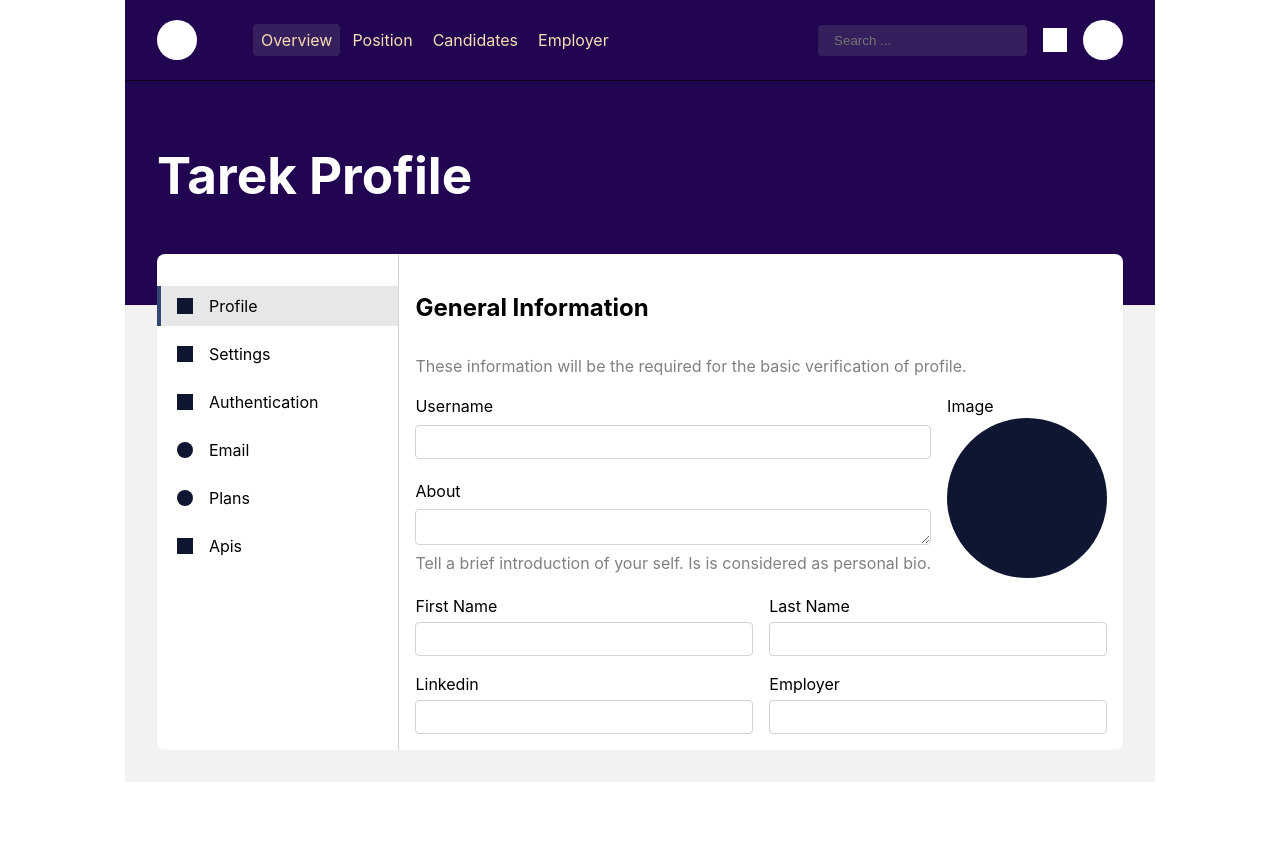
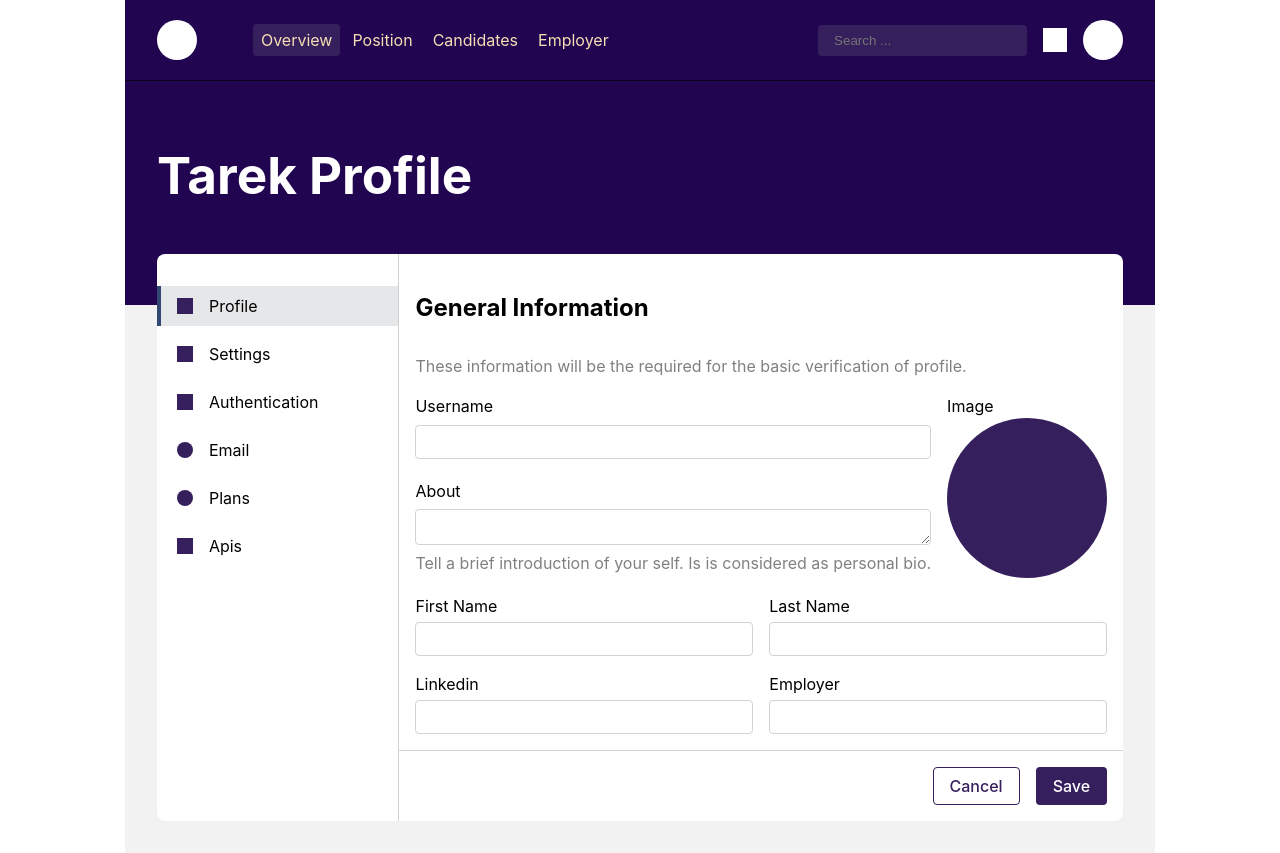
Before and after one commit to tarook0/Profile_Template, a React (Vite) app: page / in a window 1280 px wide. Before the commit the page ends 800 px from the top, so only its background shows below. Built offline with nearby package versions, Linux system fonts and the light colour scheme; the HTML template or start-up script is replaced by a standard one.

Commit message:
finish Profile template with good patterns .

```diff
--- a/src/Ui/Logo.jsx
+++ b/src/Ui/Logo.jsx
@@ -2,7 +2,7 @@ import styled from "styled-components";
 
 export const Logo = styled.div`
   --size: ${(props) => props.size};
-  background: ${(props) => (props.inverse ? "#0F1632" : "white")};
+  background: ${(props) => (props.inverse ? "#361f5d" : "white")};
   width: var(--size);
   height: var(--size);
   ${(props) => !props.square && "border-radius:50%;"}
--- a/src/Ui/RightSide.jsx
+++ b/src/Ui/RightSide.jsx
@@ -1,10 +1,10 @@
-import styled from "styled-components"
+import styled from "styled-components";
 import { Layers } from "./Layers";
 import { Pad } from "./Pad";
 import { Split } from "./Splite";
 import { Logo } from "./Logo";
 import { Column, Columns } from "./Column";
-
+import Controls from "./controls";
 
 const Form = styled.div`
   border-inline-start: 1px solid lightgrey;
@@ -31,6 +31,7 @@ const Input = styled.input`
   border-radius: 0.25rem;
   border: 1px solid lightgrey;
   color: #303030;
+  background-color: white;
   height: 30px;
 `;
 
@@ -83,7 +84,7 @@ const RightSide = () => {
         </Layers>
       </Pad>
 
-     {/* // <Controls /> */}
+      <Controls />
     </Form>
   );
 };
--- /dev/null
+++ b/src/Ui/controls.jsx
@@ -0,0 +1,26 @@
+import { styled } from "styled-components";
+import { Pad } from "./Pad";
+import { Inline } from "./Inline";
+
+
+const Button = styled(Pad).attrs(() => ({
+  as: "button",
+  padding: ["m", "l"],
+}))`
+  border-radius: 0.25rem;
+  border: ${(props) =>
+    props.primary ? "1px solid transparent" : "1px solid #361f5d"};
+  background: ${(props) => (props.primary ? "#361f5d" : "white")};
+  color: ${(props) => (props.primary ? "white" : "#361f5d")};
+`;
+
+const Controls = () => {
+  return (
+    <Inline as={Pad} padding="l" gutter="l" justify="end">
+      <Button>Cancel</Button>
+      <Button primary>Save</Button>
+    </Inline>
+  );
+};
+
+export default Controls;
```
